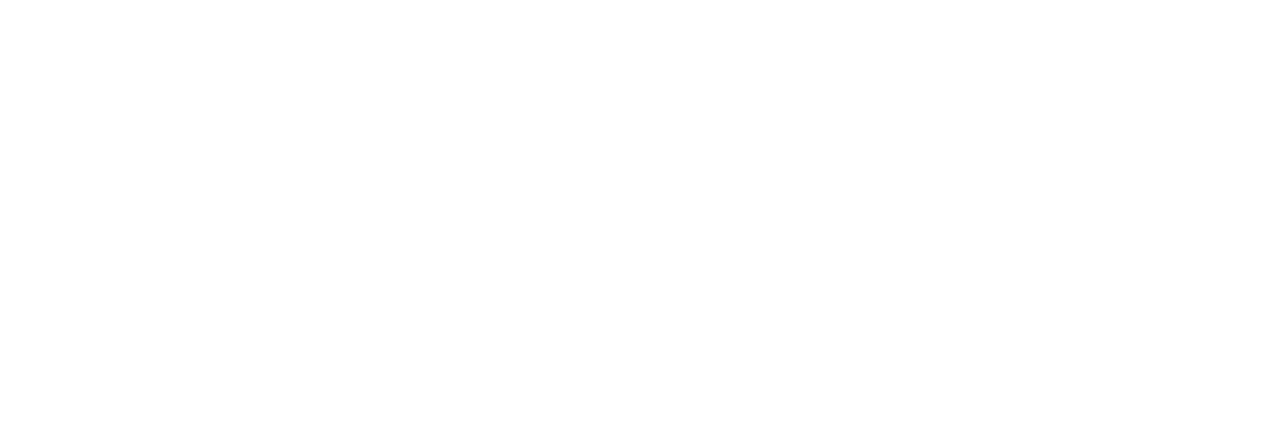
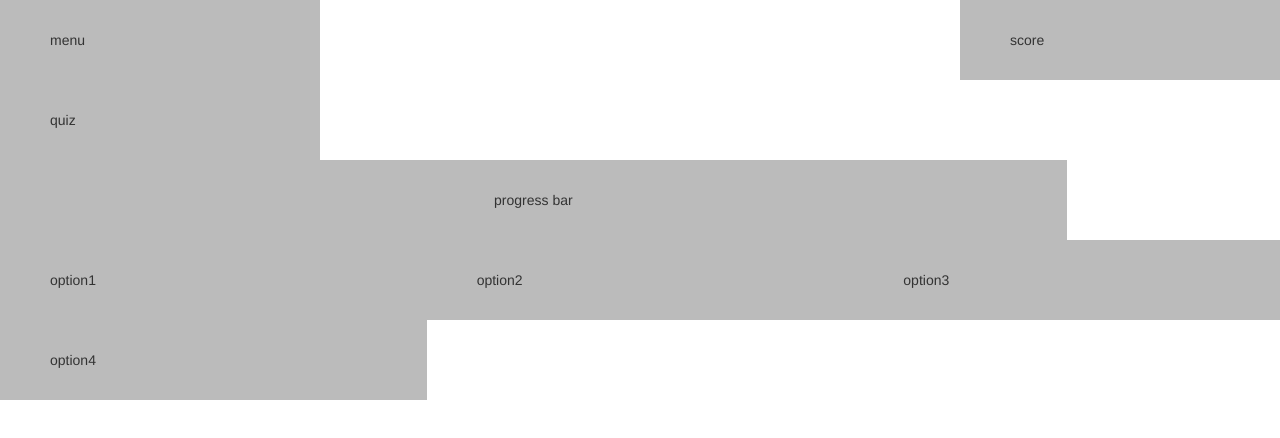
Before and after one commit to Ij888/HTML5JSgameJam, a plain HTML site: page vanilla game engine/whatTheThing/game.html in a window 1280 px wide. Drawn offline with nearby package versions, Linux system fonts and the light colour scheme.

Commit message:
added entry

```diff
--- a/vanilla game engine/whatTheThing/css/mystyle.css
+++ b/vanilla game engine/whatTheThing/css/mystyle.css
@@ -1 +1 @@
-//
+.paddy{background-color: #bbb; padding: 30px 50px; display: inline-block;}
--- a/vanilla game engine/whatTheThing/game.html
+++ b/vanilla game engine/whatTheThing/game.html
@@ -18,9 +18,32 @@
   </head>
 
   <body>
+    <!-- gameplay UI -->
+      <div class="container-fluid">
+        <div class="row">
+            <div class="col-md-3 pull-left paddy">menu</div>
+            <div class="col-md-3 pull-right paddy">score</div>
+       </div>
+
+          <div class="row">
+            <div class="col-md-3 paddy">quiz</div>
+        </div>
+
+          <div class="row">
+            <div class="col-md-10 paddy text-center">progress bar</div>
+        </div>
+
+          <div class="row">
+            <div class="col-md-4 paddy">option1</div>
+            <div class="col-md-4 paddy">option2</div>
+            <div class="col-md-4 paddy">option3</div>
+            <div class="col-md-4 paddy">option4</div>
+        </div>
+
+      </div>
 
 
-
+    <!-- gameplay UI end-->
     <!-- Bootstrap core JavaScript
     ================================================== -->
     <!-- Placed at the end of the document so the pages load faster -->
```
